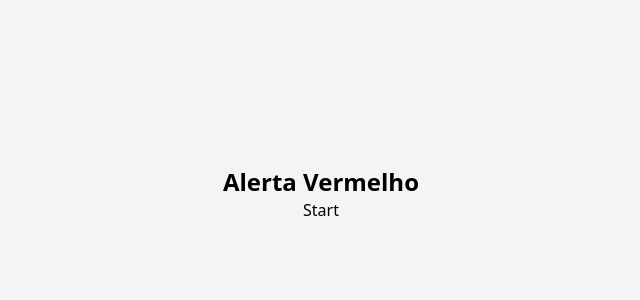
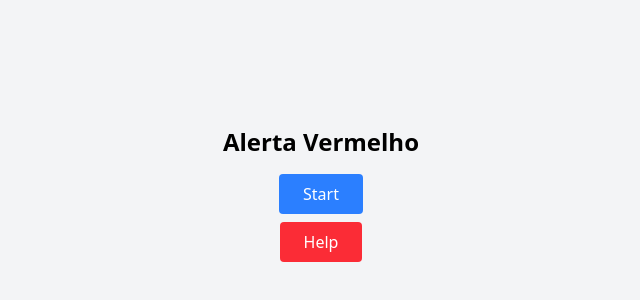
Before and after one commit to Gs-Toledo/Alerta-Vermelho, a React (Vite) app in the folder packages/react/: page / in a window 1280 px wide. Shown: the part 206-506 px from the top of the page, without its empty margins (319-959 px from the left). Built offline with nearby package versions, Linux system fonts and the light colour scheme.

Commit message:
Add help button

```diff
--- a/packages/react/src/Game.tsx
+++ b/packages/react/src/Game.tsx
@@ -5,9 +5,13 @@ export default function Game () {
                 Alerta Vermelho
             </span>
 
-            <button role="button">
+            <button role="button" className="mt-4 px-6 py-2 bg-blue-500 text-white rounded hover:bg-blue-600 focus:outline-none focus:ring-2 focus:ring-blue-400">
                 Start
             </button>
+
+            <button role="button" className="mt-2 px-6 py-2 bg-red-500 text-white rounded hover:bg-red-600 focus:outline-none focus:ring-2 focus:ring-red-400">
+                Help
+            </button>
         </div>
-    )
+    );
 };
```
Also changed, not shown: 1 other file (tests, documents, lock files or other folders).
